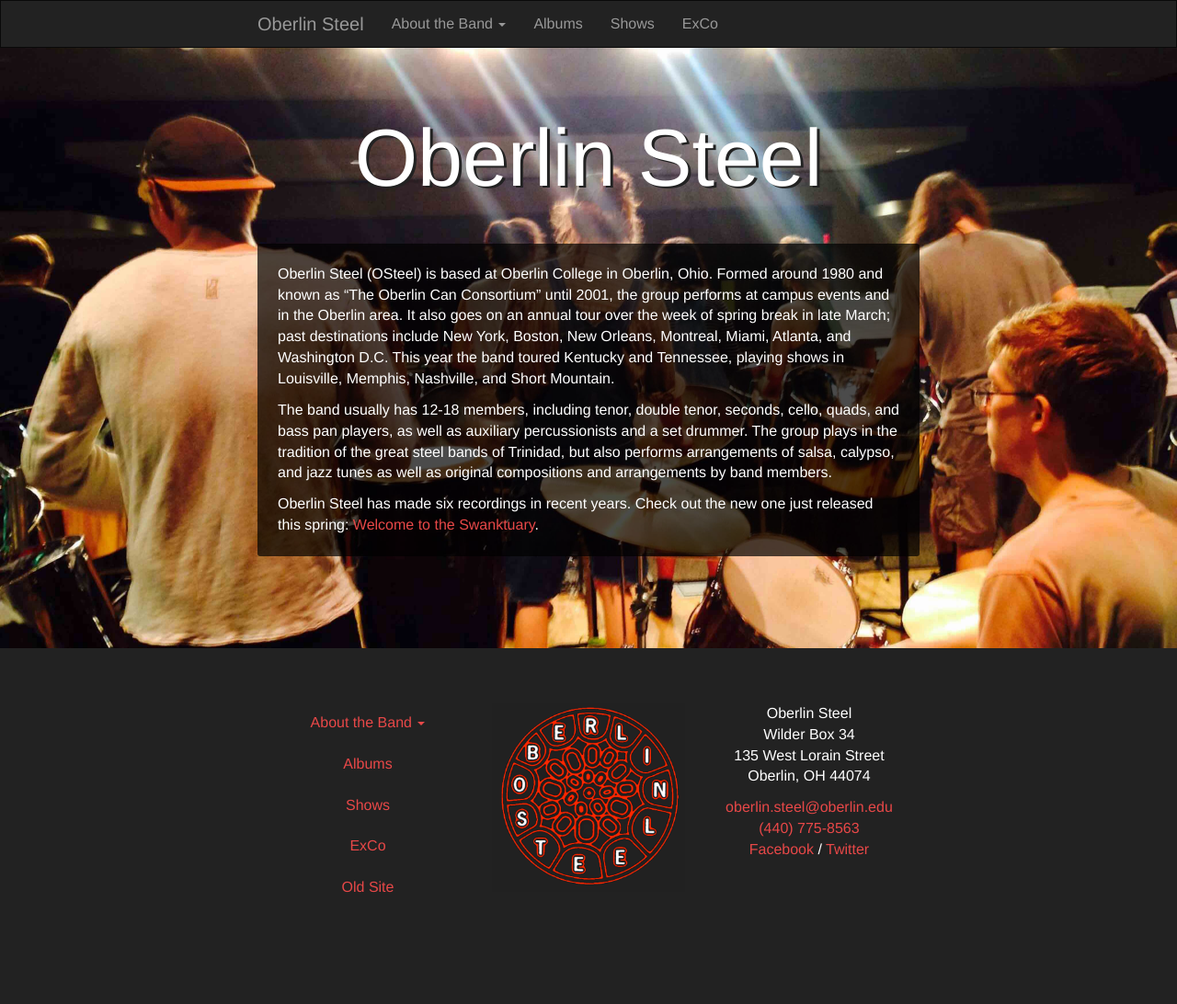
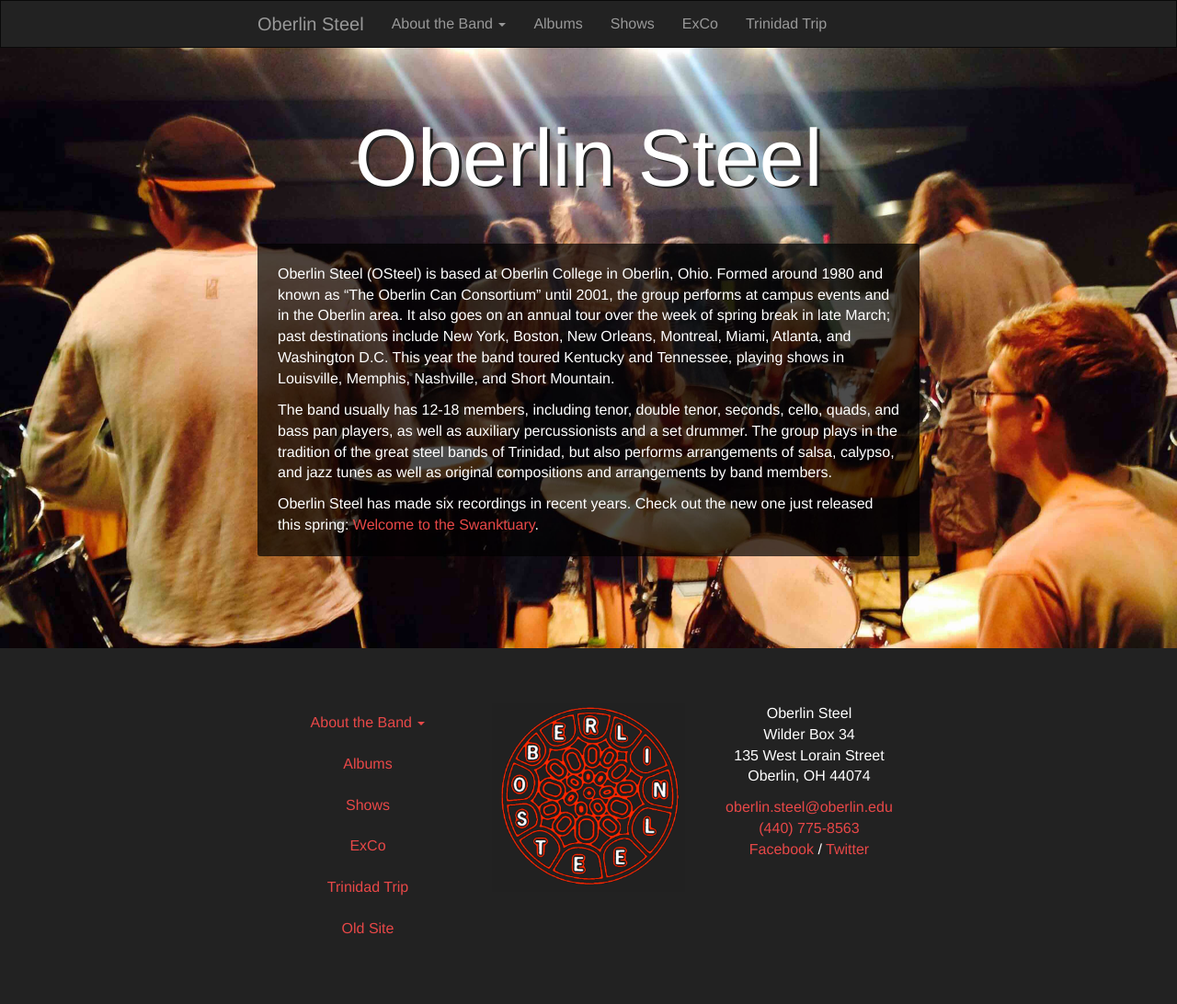
Before and after one commit to oberlinsteel/oberlinsteel.github.io, a Jekyll site: the page built from index.md, in a window 1280 px wide. Shown: the whole page at 92% size. Built offline with Jekyll 4.4.1, drawn with Linux system fonts in a browser that asks for light colours; Markdown is read by kramdown in place of the engine named in the settings; before the commit the page ends 1047 px from its top, so only the background shows below that.

Commit message:
Trip in nav

```diff
--- a/_data/nav.yaml
+++ b/_data/nav.yaml
@@ -13,3 +13,5 @@
   url: shows
 - name: ExCo
   url: exco
+- name: Trinidad Trip
+  url: trip
```
